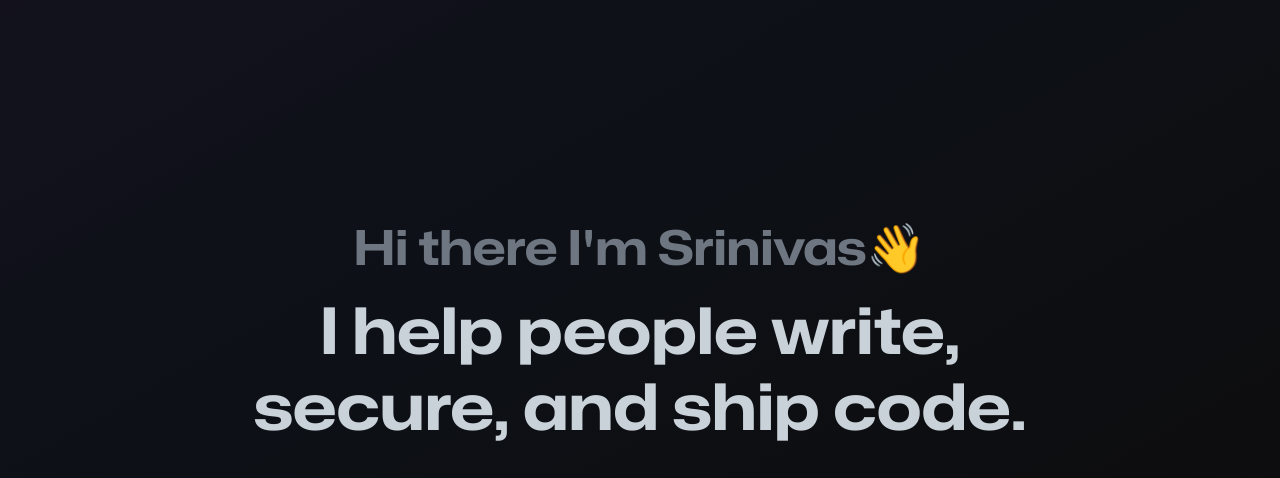
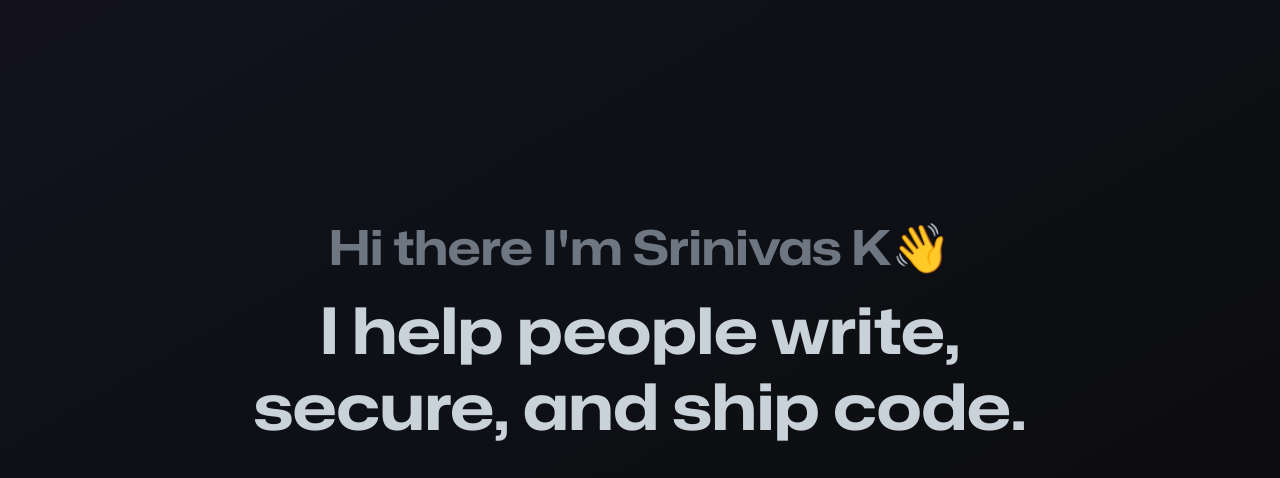
Before and after one commit to SrinuKani/codespaces-actions-playground2, a plain HTML site: page src/index.html in a window 1280 px wide. Shown: the part 126-604 px from the top of the page. Drawn offline with Linux system fonts and the light colour scheme.

Commit message:
Git pages commit

```diff
--- a/src/index.html
+++ b/src/index.html
@@ -31,7 +31,7 @@
 
     <div class="section section-sm">
       <h2 class="mb-1 faded">
-        Hi there I'm Srinivas<span role="img" alt="waving hand emoji">👋</span>
+        Hi there I'm Srinivas K<span role="img" alt="waving hand emoji">👋</span>
       </h2>
       <h1>I help people write, secure, and ship code.</h1>
 
```
Also changed, not shown: 1 other file.
